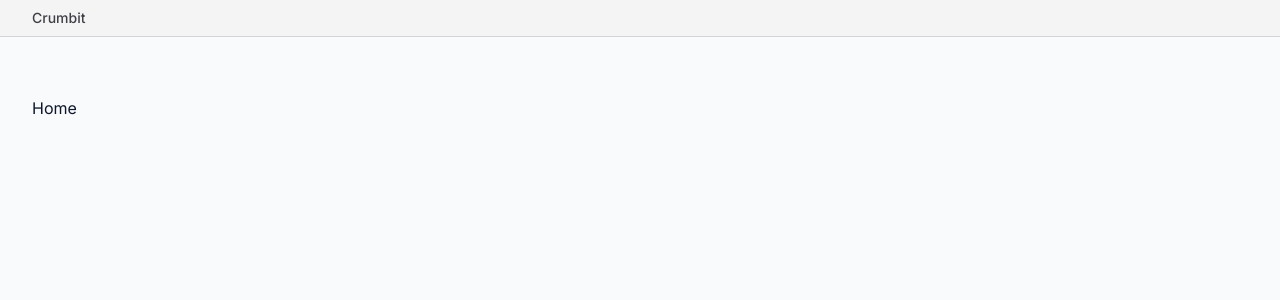
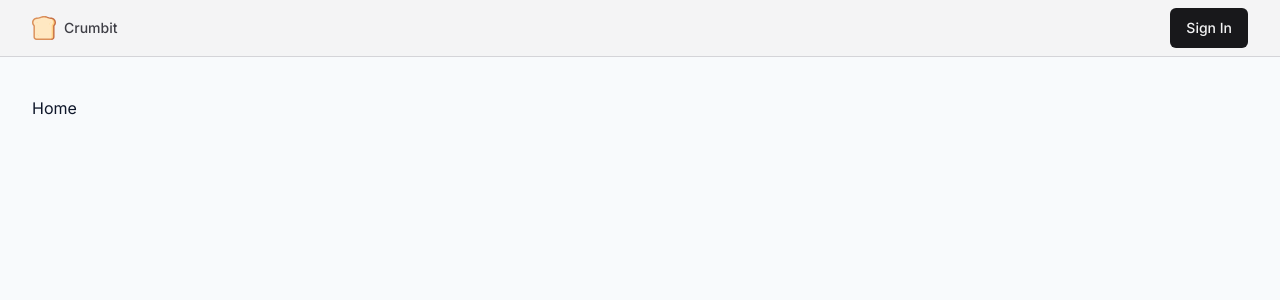
Before and after one commit to MarufPulok/reddit-clone, a Next.js app: page / in a window 1280 px wide. Shown: the top 300 px of the page. Built offline with nearby package versions, Linux system fonts and the light colour scheme.

Commit message:
WIP: navbar

```diff
--- a/src/components/Icons.tsx
+++ b/src/components/Icons.tsx
@@ -0,0 +1,33 @@
+import { LucideProps } from "lucide-react";
+
+export const Icons = {
+  logo: (props: LucideProps) => (
+    <svg {...props} viewBox="0 0 497 497">
+      <g>
+        <path
+          d="m392 30c-71.75 0-71.75-30-143.5-30l128.5 497h30c33.137 0 60-26.863 60-60v-228.526c18.555-18.938 30-44.867 30-73.474 0-57.99-47.01-105-105-105z"
+          fill="#c87044"
+        />
+        <path
+          d="m437 437-45-377c-41.895 0-63.904-18.405-83.322-34.644-16.942-14.167-30.323-25.356-60.178-25.356-71.75 0-71.75 30-143.5 30-57.99 0-105 47.01-105 105 0 28.607 11.445 54.537 30 73.474v228.526c0 33.137 26.863 60 60 60h287c33.137 0 60-26.863 60-60z"
+          fill="#db905a"
+        />
+        <path
+          d="m392 60-15 407h30c16.542 0 30-13.458 30-30v-228.526c0-7.851 3.077-15.388 8.571-20.996 13.819-14.103 21.429-32.74 21.429-52.478 0-41.355-33.645-75-75-75z"
+          fill="#ffd185"
+        />
+        <path
+          d="m407 437v-228.526c0-15.796 6.088-30.708 17.143-41.991 8.291-8.462 12.857-19.643 12.857-31.483 0-41.355-20.187-75-45-75-41.895 0-63.904-9.203-83.322-17.322-16.942-7.083-30.323-12.678-60.178-12.678-29.856 0-43.236 5.595-60.177 12.678-19.419 8.119-41.429 17.322-83.323 17.322-41.355 0-75 33.645-75 75 0 19.738 7.61 38.375 21.429 52.479 5.494 5.607 8.571 13.145 8.571 20.995v228.526c0 16.542 13.458 30 30 30h287c16.542 0 30-13.458 30-30z"
+          fill="#ffe8c2"
+        />
+        <g fill="#ffd185">
+          <circle cx="392" cy="135" r="7.5" />
+          <circle cx="362" cy="165" r="7.5" />
+          <circle cx="105" cy="377" r="7.5" />
+          <circle cx="135" cy="407" r="7.5" />
+          <circle cx="105" cy="135" r="7.5" />
+        </g>
+      </g>
+    </svg>
+  ),
+};
--- a/src/components/Navbar.tsx
+++ b/src/components/Navbar.tsx
@@ -1,12 +1,22 @@
 import Link from "next/link";
 import React from "react";
+import { Icons } from "./Icons";
+import { buttonVariants } from "./ui/Button";
 
 export default function Navbar() {
-  return <div className="fixed top-0 inset-x-0 h-fit bg-zinc-100 border-b border-zinc-300 z-[10] py-2">
-    <div className="container mx-w-7xl h-full mx-auto flex items-center justify-between gap-2">
+  return (
+    <div className="fixed top-0 inset-x-0 h-fit bg-zinc-100 border-b border-zinc-300 z-[10] py-2">
+      <div className="container mx-w-7xl h-full mx-auto flex items-center justify-between gap-2">
         <Link href="/" className="flex gap-2 items-center">
-            <p className="hidden text-zinc-700 text-sm font-medium md:block">Crumbit</p>
+          <Icons.logo className="h-8 w-8 sm:h-6 sm:w-6" />
+          <p className="hidden text-zinc-700 text-sm font-medium md:block">
+            Crumbit
+          </p>
         </Link>
+        {/* TODO: Search bar */}
+
+        <Link href="/sign-in" className={buttonVariants()}>Sign In</Link>
+      </div>
     </div>
-  </div>;
+  );
 }
```
